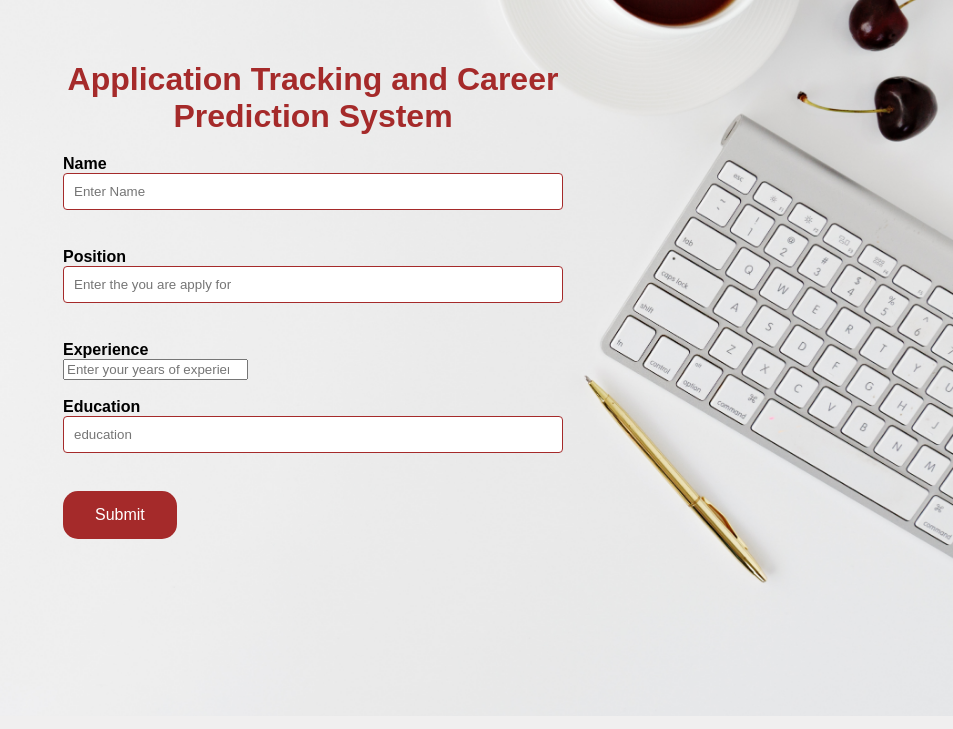
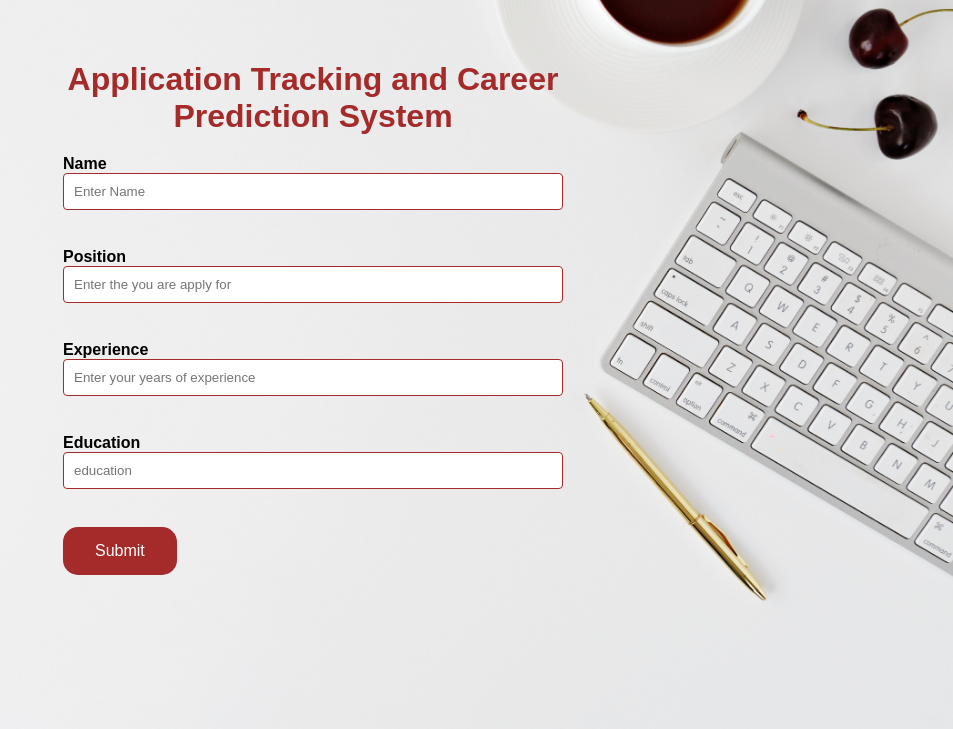
Before and after one commit to SR-Pittu/GDP, a Flask app: page /jobprediction in a window 1280 px wide. Shown: the top 729 px of the page, without its empty margins (327-1280 px from the left). Run offline with Flask 3, Linux system fonts and the light colour scheme; some libraries are stand-ins or nearby versions.

Commit message:
changes done

```diff
--- a/templates/jobprediction.html
+++ b/templates/jobprediction.html
@@ -56,7 +56,8 @@
 
     /* Inputs */
     input[type="text"],
-    input[type="password"] {
+    input[type="password"],
+    input[type="number"] {
       width: 100%;
       padding: 10px;
       margin-bottom: 20px;
```
